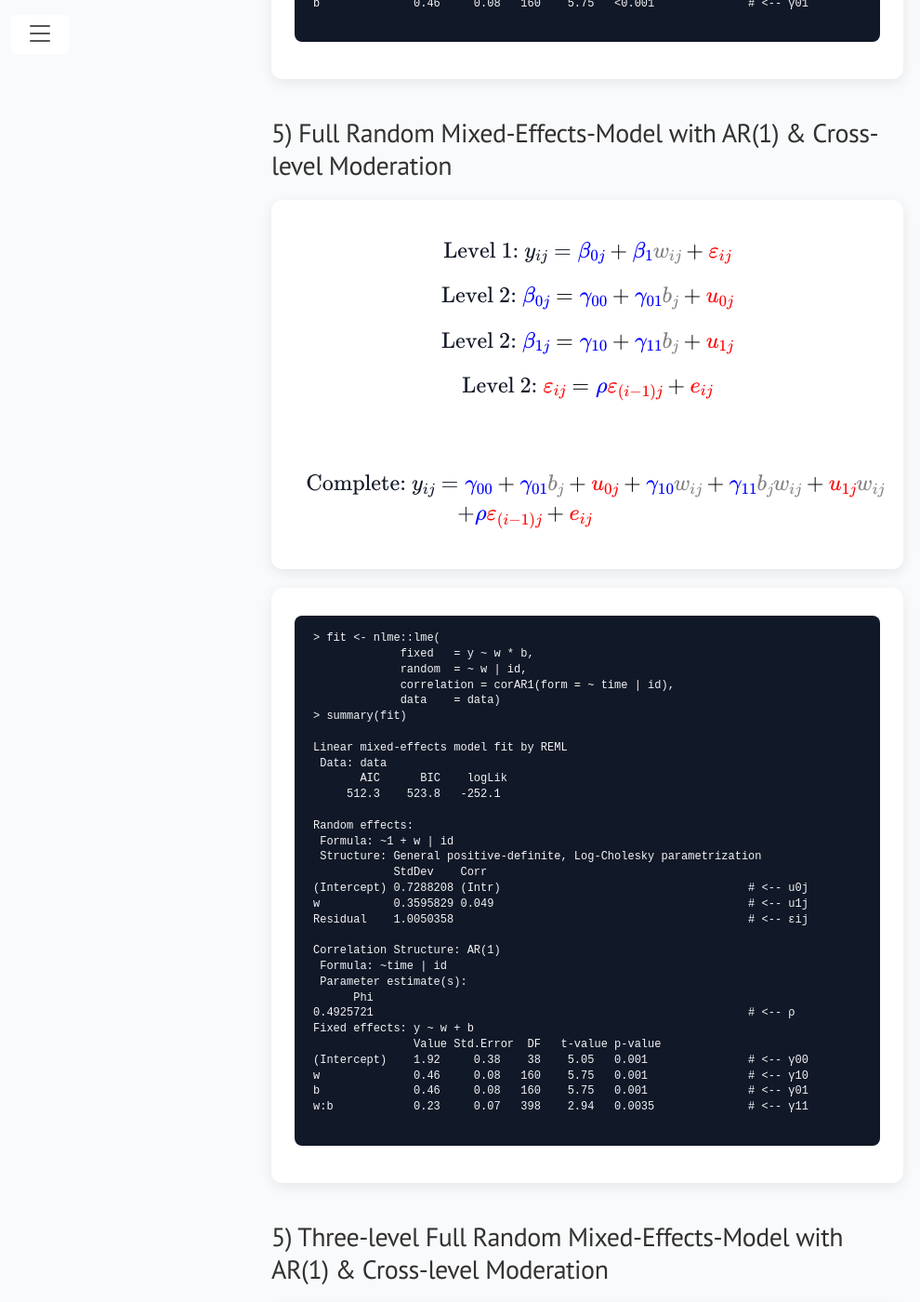
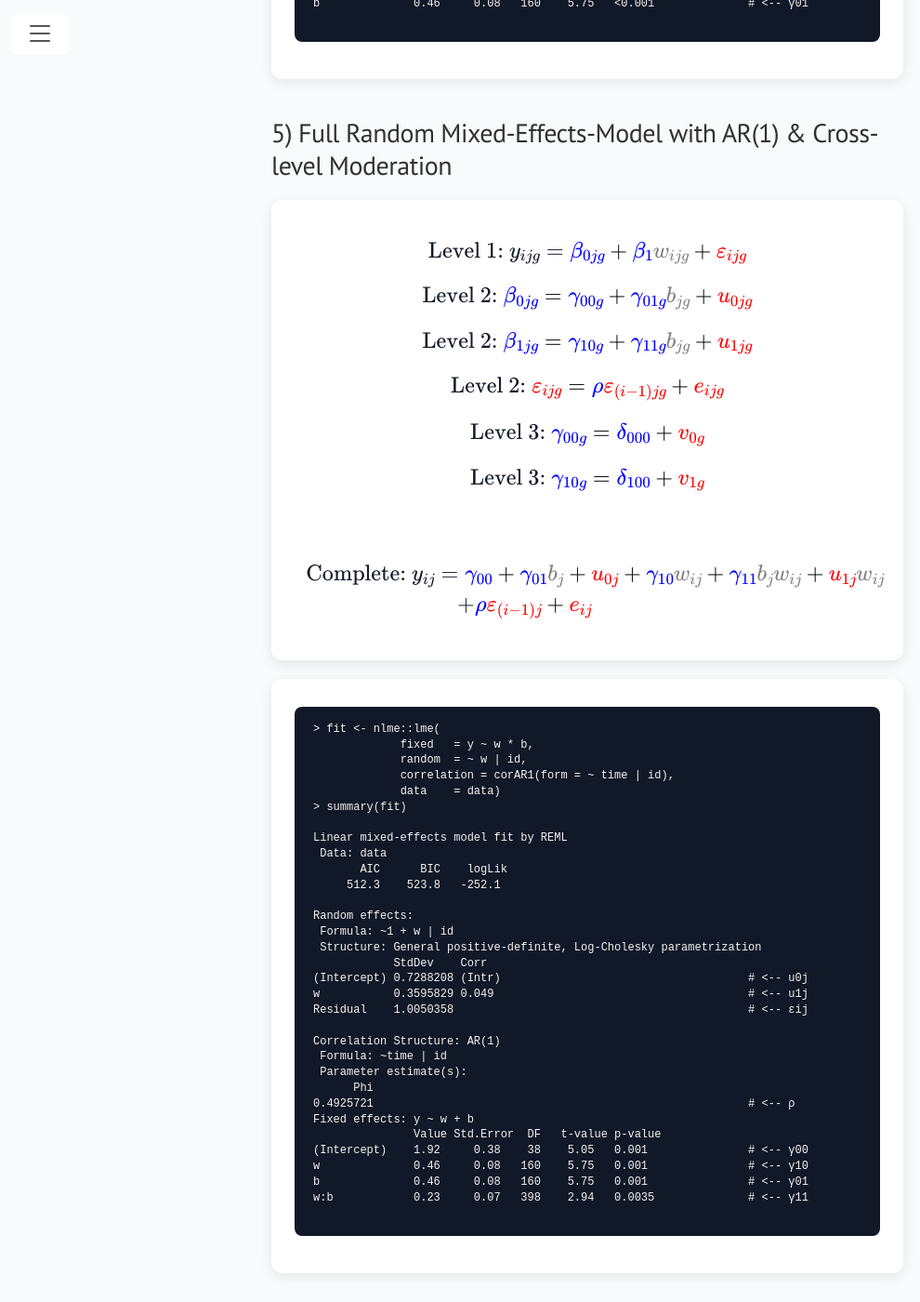
Before and after one commit to lennartseizer/ild, a Jekyll site: the page built from 3.html, in a window 1280 px wide and 1400 px high, scrolled down 5418 px. Shown: the whole window at 93% size, without its empty margins (8-998 px from the left). Built offline with Jekyll 4.4.1, drawn with Linux system fonts in a browser that asks for light colours; some of the changed text lies outside the part shown.

Commit message:
Update 3.html

```diff
--- a/3.html
+++ b/3.html
@@ -404,27 +404,37 @@ b              0.46     0.08   160    5.75   <0.001              # <-- γ01
   <h2>5) Full Random Mixed-Effects-Model with AR(1) & Cross-level Moderation</h2>
     <div class="card">
       $$
-      \text{Level 1: } y_{ij}
-      = \color{blue}\beta_{0j}
-      \color{black}+ \color{blue}\beta_{1}\color{gray}w_{ij}
-      \color{black}+ \color{red}\varepsilon_{ij}
+      \text{Level 1: } y_{ijg}
+      = \color{blue}\beta_{0jg}
+      \color{black}+ \color{blue}\beta_{1}\color{gray}w_{ijg}
+      \color{black}+ \color{red}\varepsilon_{ijg}
       $$
       $$
-      \text{Level 2: } \color{blue}\beta_{0j}
-      \color{black}= \color{blue}\gamma_{00}
-      \color{black}+ \color{blue}\gamma_{01}\color{gray}b_{j}
-      \color{black}+ \color{red}u_{0j}
+      \text{Level 2: } \color{blue}\beta_{0jg}
+      \color{black}= \color{blue}\gamma_{00g}
+      \color{black}+ \color{blue}\gamma_{01g}\color{gray}b_{jg}
+      \color{black}+ \color{red}u_{0jg}
       $$
       $$
-      \text{Level 2: } \color{blue}\beta_{1j}
-      \color{black}= \color{blue}\gamma_{10}
-      \color{black}+ \color{blue}\gamma_{11}\color{gray}b_{j}
-      \color{black}+ \color{red}u_{1j}
+      \text{Level 2: } \color{blue}\beta_{1jg}
+      \color{black}= \color{blue}\gamma_{10g}
+      \color{black}+ \color{blue}\gamma_{11g}\color{gray}b_{jg}
+      \color{black}+ \color{red}u_{1jg}
       $$
       $$
-      \text{Level 2: } \color{red}\varepsilon_{ij}
-      \color{black}= \color{blue}\rho\color{red}\varepsilon_{(i-1)j}
-      \color{black}+ \color{red}e_{ij}
+      \text{Level 2: } \color{red}\varepsilon_{ijg}
+      \color{black}= \color{blue}\rho\color{red}\varepsilon_{(i-1)jg}
+      \color{black}+ \color{red}e_{ijg}
+      $$
+      $$
+      \text{Level 3: } \color{blue}\gamma_{00g}
+      \color{black}= \color{blue}\delta_{000}
+      \color{black}+ \color{red}v_{0g}
+      $$
+      $$
+      \text{Level 3: } \color{blue}\gamma_{10g}
+      \color{black}= \color{blue}\delta_{100}
+      \color{black}+ \color{red}v_{1g}
       $$
       <br>
       $$
@@ -473,7 +483,7 @@ w:b            0.23     0.07   398    2.94   0.0035              # <-- γ11
       </pre>
     </div>
 
-  <h2>5) Three-level Full Random Mixed-Effects-Model with AR(1) & Cross-level Moderation</h2>
+  <h2>6) Three-level Full Random Mixed-Effects-Model with AR(1) & Cross-level Moderation</h2>
     <div class="card">
       $$
       \text{Level 1: } y_{ij}
```
